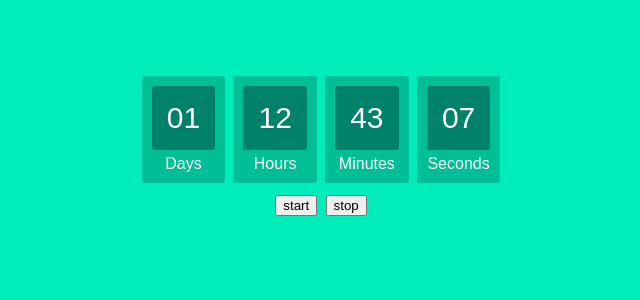
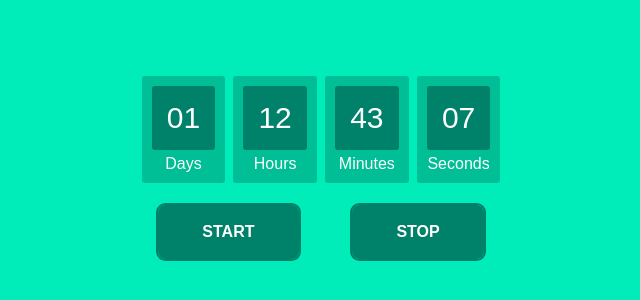
Before and after one commit to Taaamilaaa/goit-js-hw-11-timer, a plain HTML site: page index.html in a window 1280 px wide. Shown: the part 124-424 px from the top of the page, without its empty margins (319-959 px from the left). Drawn offline with Linux system fonts and the light colour scheme.

Commit message:
Update style.css

```diff
--- a/styles/style.css
+++ b/styles/style.css
@@ -34,3 +34,42 @@ body {
   padding-top: 5px;
   font-size: 16px;
 }
+
+.btn {
+  display: block;
+}
+.button {
+  box-sizing: border-box;
+  -webkit-appearance: none;
+  -moz-appearance: none;
+  appearance: none;
+  background-color: transparent;
+  border: 2px solid #e74c3c;
+  border-radius: 0.6em;
+  color: #e74c3c;
+  cursor: pointer;
+  -webkit-align-self: center;
+  -ms-flex-item-align: center;
+  align-self: center;
+  font-size: 1rem;
+  font-weight: 400;
+  line-height: 1;
+  margin: 20px;
+  padding: 1.2em 2.8em;
+  text-decoration: none;
+  text-align: center;
+  text-transform: uppercase;
+  font-family: 'Montserrat', sans-serif;
+  font-weight: 700;
+  border-color: #00816a;
+  color: #fff;
+  box-shadow: 0 0 40px 40px #00816a inset, 0 0 0 0 #00816a;
+  -webkit-transition: all 150ms ease-in-out;
+  transition: all 150ms ease-in-out;
+}
+.button:hover,
+.button:focus {
+  color: #fff;
+  outline: 0;
+  box-shadow: 0 0 10px 0 #00816a inset, 0 0 10px 4px #00816a;
+}
```
